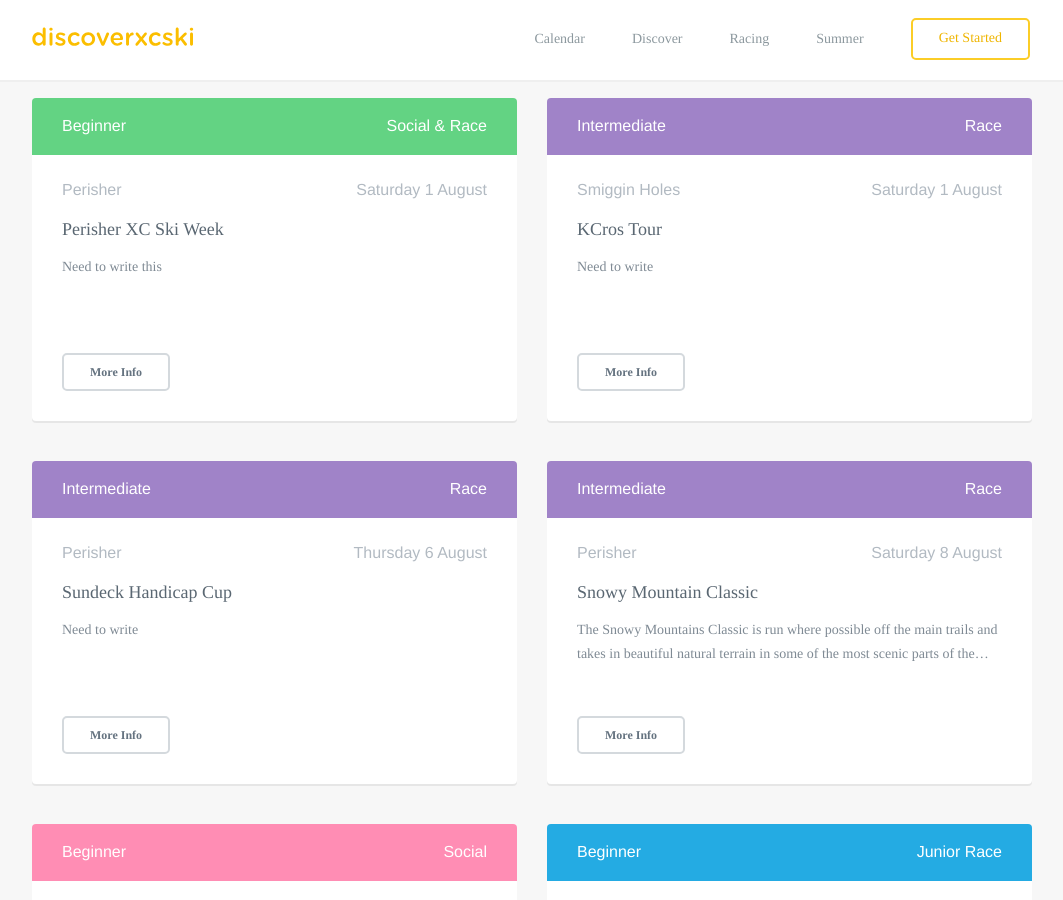
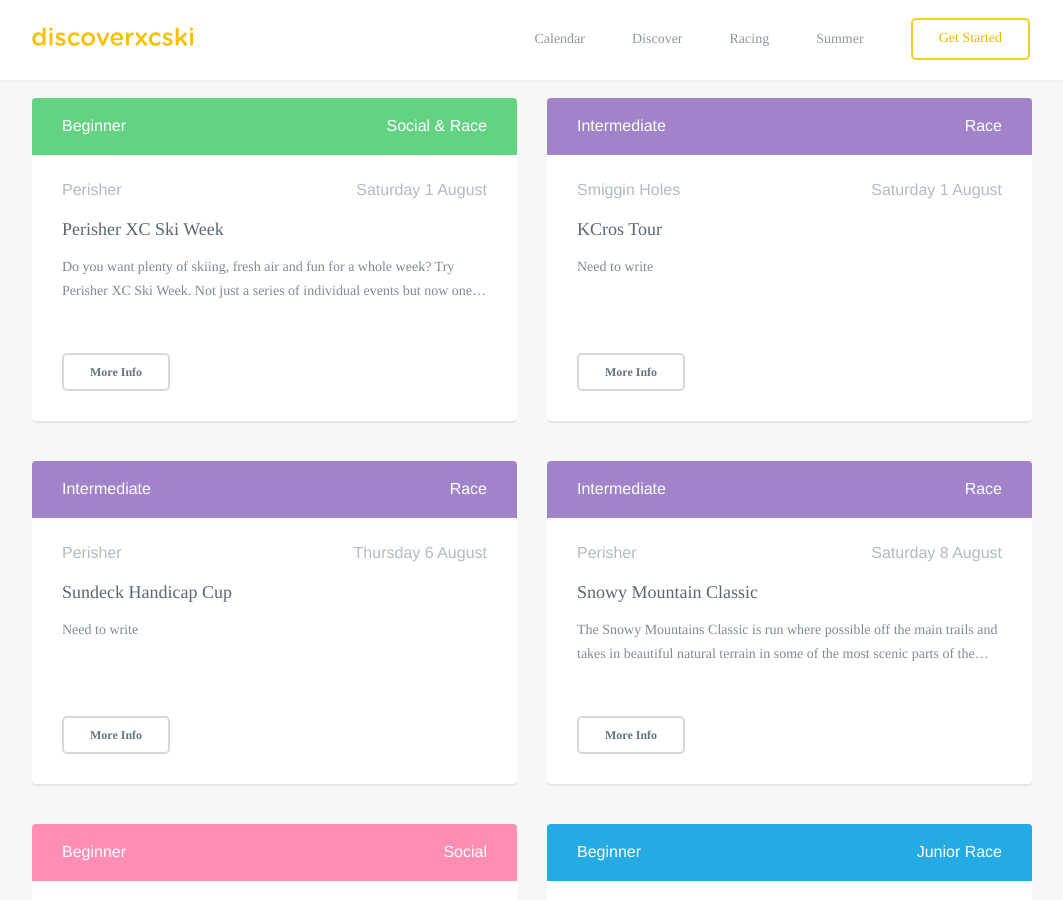
Before and after one commit to robcatto/robcatto.github.io, a Jekyll site: the page built from events/index.html, in a window 1280 px wide and 900 px high, scrolled down 1594 px. Shown: the whole window, without its empty margins (108-1171 px from the left). Built offline with Jekyll 4.4.1, drawn with Linux system fonts in a browser that asks for light colours; some web fonts are replaced; Markdown is read by kramdown in place of the engine named in the settings.

Commit message:
Update index.html

```diff
--- a/events/index.html
+++ b/events/index.html
@@ -847,7 +847,7 @@ layout: default
     <strong style="position: absolute; right: 30px; top: 87px; white-space: nowrap;">Saturday 1 August</strong>
     <h3>Perisher XC Ski Week</h3>
     <p class="description">
-       Need to write this
+       Do you want plenty of skiing, fresh air and fun for a whole week? Try Perisher XC Ski Week. Not just a series of individual events but now one big event. XC Ski Week is a week that caters for all levels of skiers whether you take part in the events or be a part of the cheering crowd. If you feel like racing, it is purely up to yourself as to how fast or slow you want to go. All participants are cheered on and skiers new to each event are especially welcome. Events include racing, Mystery Coffee Tours, try Laser Biathlon, Fast & Female (girls only!), demonstrations and waxing clinics, plus all the free skiing that you can handle.
 
     </p>
 </a>
```
